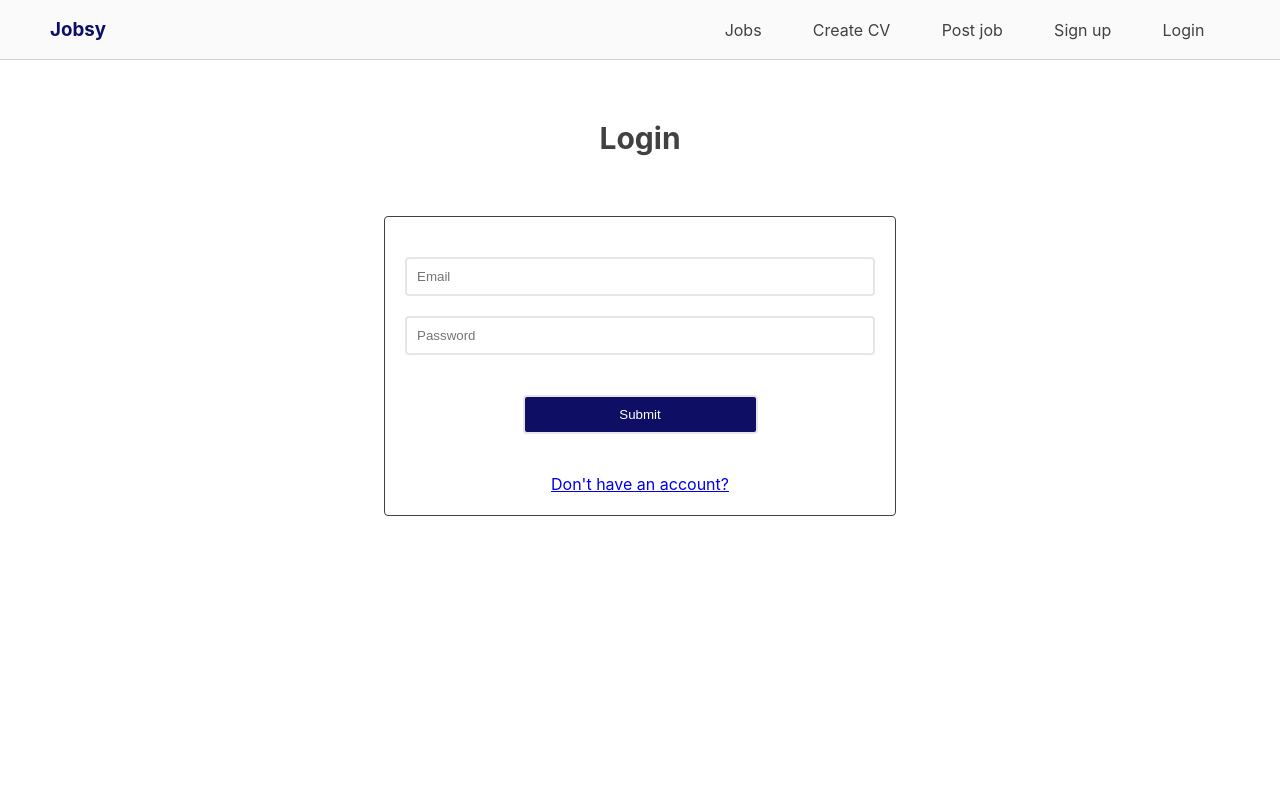
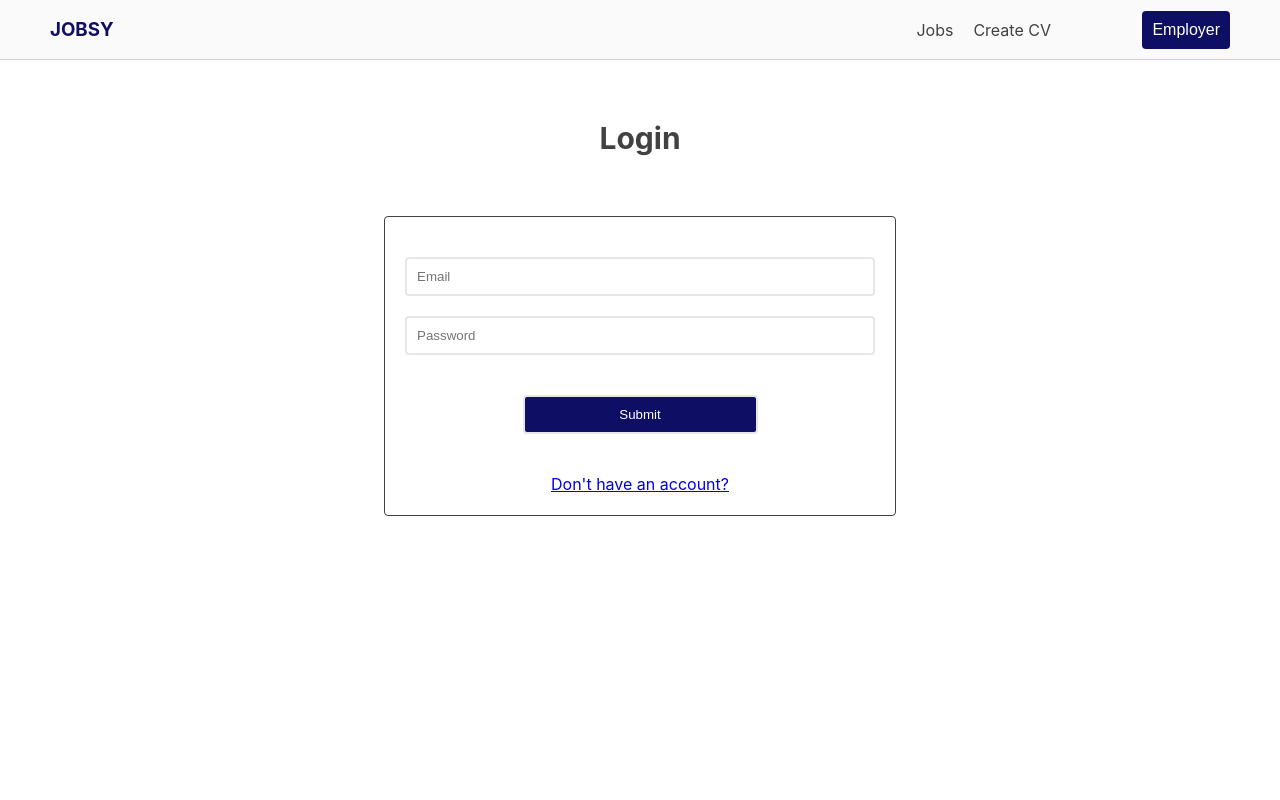
Before and after one commit to rishix23/advanced-web, a React (Create React App) app in the folder frontend-react/: page /login in a window 1280 px wide. Shown: the top 800 px of the page. Built offline with nearby package versions, Linux system fonts and the light colour scheme.

Commit message:
added in employer dropdown on home page to make the sites two use cases more obvious

```diff
--- a/frontend-react/src/components/footer/Footer.css
+++ b/frontend-react/src/components/footer/Footer.css
@@ -1,5 +1,6 @@
 .footer-title{
   color: rgb(14, 14, 100);
+  text-transform: uppercase;
 }
 
 .footer{
--- a/frontend-react/src/components/nav/Nav.css
+++ b/frontend-react/src/components/nav/Nav.css
@@ -1,5 +1,6 @@
 .nav-title{
   color: rgb(14, 14, 100);
+  text-transform: uppercase;
 }
 
 nav{
@@ -12,18 +13,64 @@
   padding: 0 50px;
 }
 
+.wrapper-links-dropdown{
+  width: 40%;
+  display: flex;
+  align-items: center;
+  justify-content: flex-end;
+}
+
 .nav-links{
   display: flex;
-  justify-content: space-around;
-  width: 45%;
+  justify-content: flex-start;
   list-style: none;
+  width: 50%;
 }
 
 .nav-links a{
   color: rgb(65, 65, 65);
   text-decoration: none;
+  padding: 0px 10px;
 }
 
 .nav-links a:hover{
   color: rgb(14, 14, 100);
 }
+
+.dropbtn {
+  background-color: rgb(14, 14, 100);
+  color: white;
+  padding: 10px;
+  font-size: 16px;
+  border: none;
+  cursor: pointer;
+  border-radius: 4px;
+}
+
+.dropdown {
+  position: relative;
+  display: inline-block;
+}
+
+.dropdown-content {
+  display: none;
+  position: absolute;
+  background-color: #f9f9f9;
+  min-width: 160px;
+  box-shadow: 0px 8px 16px 0px rgba(0,0,0,0.2);
+  z-index: 1;
+}
+
+.dropdown-content a {
+  color: rgb(65, 65, 65);
+  padding: 12px 16px;
+  text-decoration: none;
+  display: block;
+  list-style: none;
+}
+
+.dropdown-content a:hover {background-color: #f1f1f1}
+
+.dropdown:hover .dropdown-content {
+  display: block;
+}
--- a/frontend-react/src/components/nav/Nav.js
+++ b/frontend-react/src/components/nav/Nav.js
@@ -6,6 +6,7 @@
   return (
     <nav>
       <h3 className='nav-title'>Jobsy</h3>
+      <div className='wrapper-links-dropdown'>
         <ul className="nav-links">
           <Link to='/jobs'>
             <li>Jobs</li>
@@ -13,6 +14,10 @@
           <Link to='/createcv'>
             <li>Create CV</li>
           </Link>
+        </ul>
+        <div className='dropdown'>
+          <button className='dropbtn'>Employer</button>
+          <div className='dropdown-content'>
             <Link to='/postjob'>
               <li>Post job</li>
             </Link>
@@ -22,9 +27,9 @@
             <Link to='/login'>
               <li>Login</li>
             </Link>
-        {/*<li>Post Job</li>*/}
-        {/*<li>My Jobs</li>*/}
-      </ul>
+          </div>
+        </div>
+      </div>
     </nav>
   );
 }
```
Lines whose indentation alone changed are shown as unchanged.
